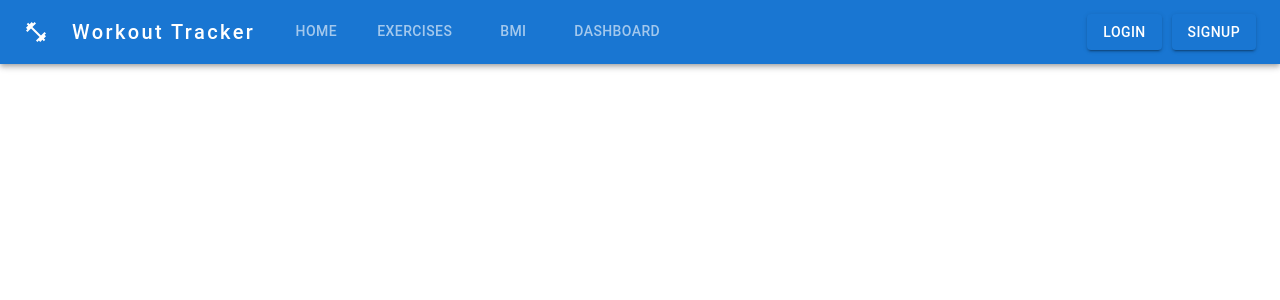
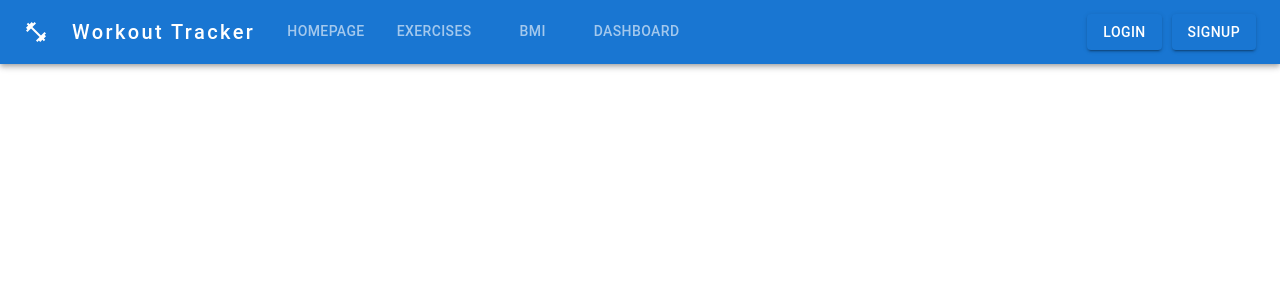
Before and after one commit to 17Sachinsingh/Workout-Tracker, a React (Create React App) app: page / in a window 1280 px wide. Shown: the top 300 px of the page. Built offline with nearby package versions, Linux system fonts and the light colour scheme.

Commit message:
Change home to homepage

```diff
--- a/src/components/navbar.jsx
+++ b/src/components/navbar.jsx
@@ -21,13 +21,13 @@ const Navbar = () => {
                 value={value}
                 onChange={(e,value)=>setValue(value)}
                 indicatorColor='secondary'>
-                  <Tab label ="Home"/>
+                  <Tab label ="Homepage"/>
                   <Tab label="Exercises"/>
                   <Tab label="BMI"/>
                   <Tab label="Dashboard"/>
                 </Tabs>
                 <Button variant='contained' sx={{marginLeft:'auto'}}>LogIn</Button>
-                <Button variant='contained' sx={{marginLeft: '10px'}}>Signup</Button>
+                <Button variant='contained' sx={{marginLeft: '10px'}}>SignUp</Button>
 
             </Toolbar>
         </Container>
```
